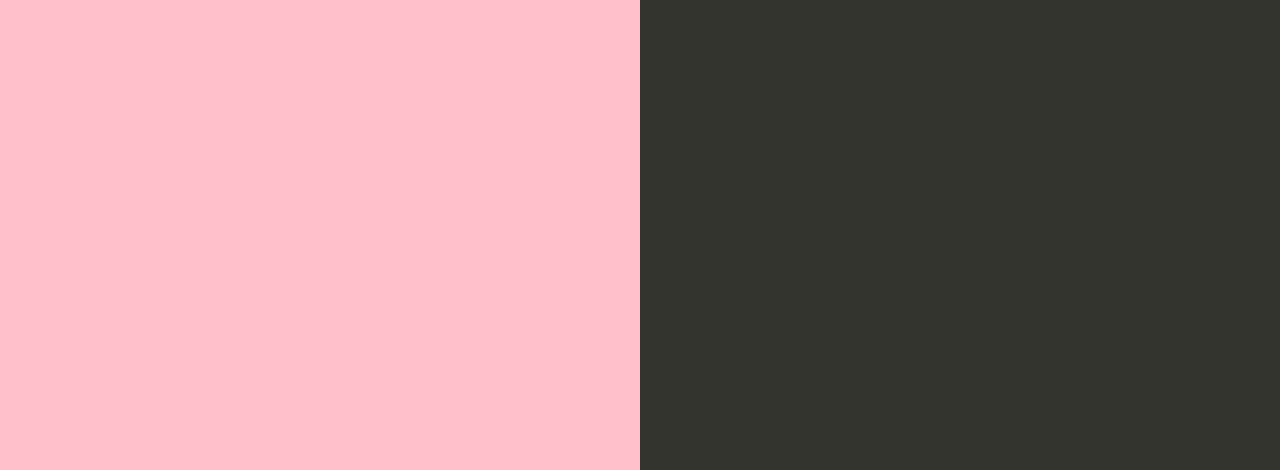
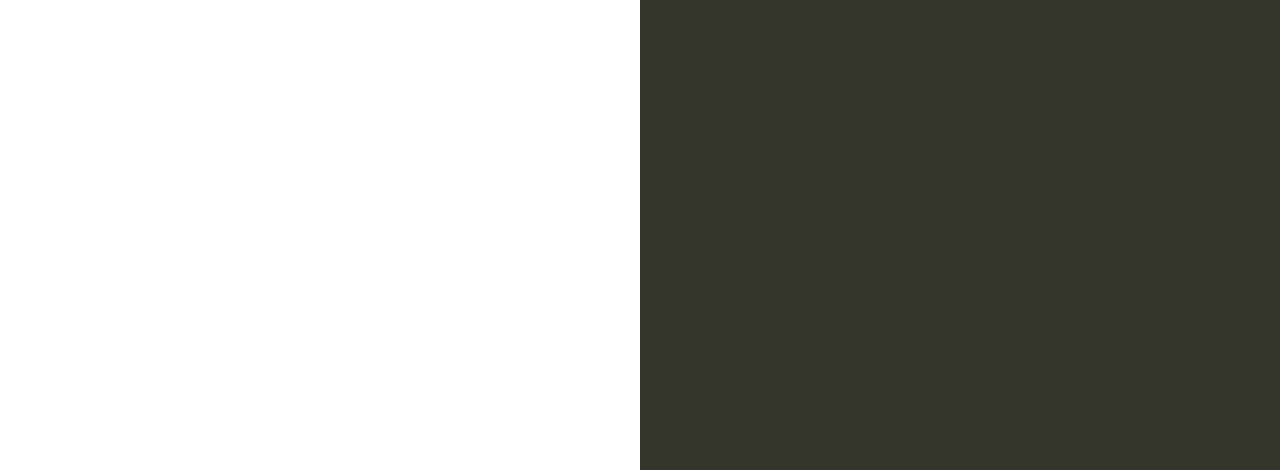
Before and after one commit to VARUNKANDUKURI/my-nodejs-app, a website: page index.html in a window 1280 px wide. Shown: the part 330-800 px from the top of the page. Drawn offline with Linux system fonts and the light colour scheme.

Commit message:
updated the index.html with colour changes

```diff
--- a/index.html
+++ b/index.html
@@ -35,7 +35,7 @@
 
         text-align: right;
         padding-top: 11em;
-        background-color: pink;
+        background-color: rainbow;
 
       }
       .textColumn p {
```
